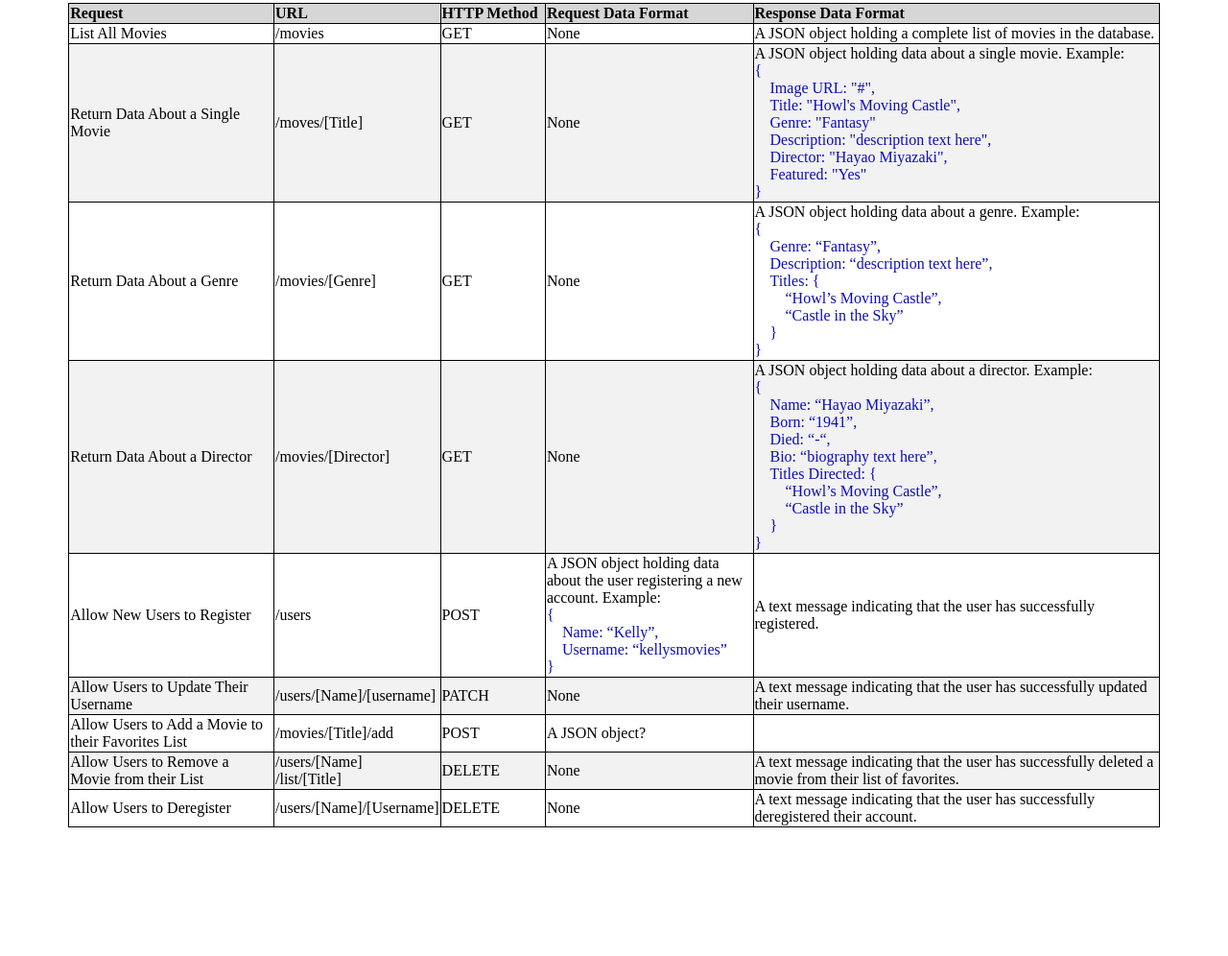
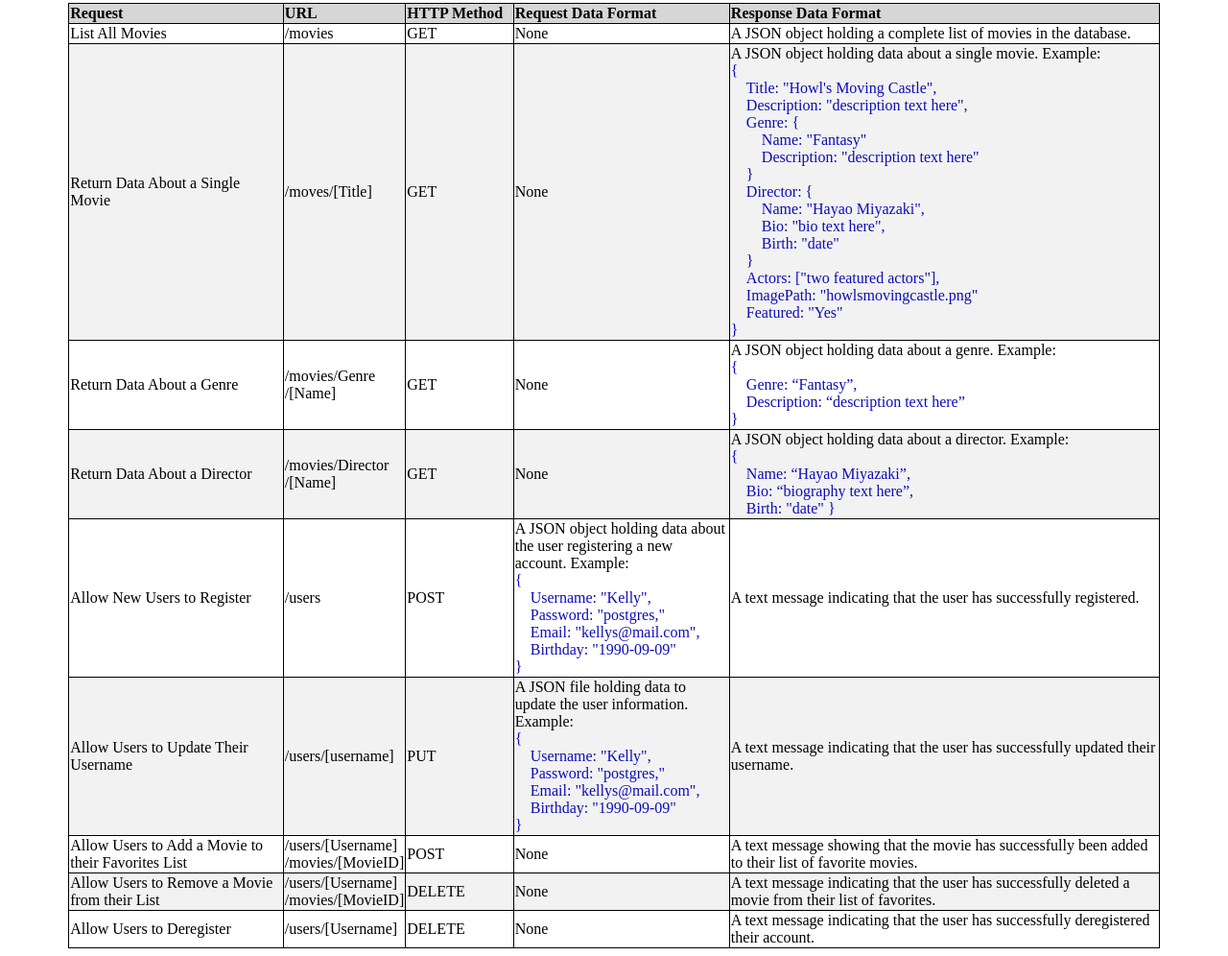
Before and after one commit to kellysdev/movie-api, a website: page public/documentation.html in a window 1280 px wide. Shown: the part 180-1176 px from the top of the page at 96% size. Before the commit the page ends 1050 px from the top, so only its background shows below. Drawn offline with Linux system fonts and the light colour scheme.

Commit message:
Update endpoint documentation to reflect changes made since database was created in MongoDB.
Change endpoints and the format of the JSON files in request and response  bodies.

```diff
--- a/public/documentation.html
+++ b/public/documentation.html
@@ -43,11 +43,19 @@
                     <td>A JSON object holding data about a single movie.  Example:
                         <span><br>
                             {<br>
-                            &emsp;Image URL: "#",<br>
                             &emsp;Title: "Howl's Moving Castle",<br>
-                            &emsp;Genre: "Fantasy"<br>
                             &emsp;Description: "description text here",<br>
-                            &emsp;Director: "Hayao Miyazaki",<br>
+                            &emsp;Genre: {<br>
+                            &emsp;&emsp;Name: "Fantasy"<br>
+                            &emsp;&emsp;Description: "description text here"<br>
+                            &emsp;}<br>
+                            &emsp;Director: {<br>
+                            &emsp;&emsp;Name: "Hayao Miyazaki",<br>
+                            &emsp;&emsp;Bio: "bio text here",<br>
+                            &emsp;&emsp;Birth: "date"<br>
+                            &emsp;}<br>
+                            &emsp;Actors: ["two featured actors"],<br>
+                            &emsp;ImagePath: "howlsmovingcastle.png"<br>
                             &emsp;Featured: "Yes"<br>
                             }
                         </span>
@@ -55,38 +63,29 @@
                 </tr>
                 <tr>
                     <td>Return Data About a Genre</td>
-                    <td>/movies/[Genre]</td>
+                    <td>/movies/Genre<br>/[Name]</td>
                     <td>GET</td>
                     <td>None</td>
                     <td>A JSON object holding data about a genre.  Example:
                         <span><br>
                             {<br>
                             &emsp;Genre: “Fantasy”,<br>
-                            &emsp;Description: “description text here”,<br>
-                            &emsp;Titles: {<br>
-                            &emsp;&emsp;“Howl’s Moving Castle”,<br>
-                            &emsp;&emsp;“Castle in the Sky”<br>
-                            &emsp;}<br>
+                            &emsp;Description: “description text here”<br>
                             }
                         </span>
                     </td>
                 </tr>
                 <tr>
                     <td>Return Data About a Director</td>
-                    <td>/movies/[Director]</td>
+                    <td>/movies/Director<br>/[Name]</td>
                     <td>GET</td>
                     <td>None</td>
                     <td>A JSON object holding data about a director.  Example:
                         <span><br>
                             {<br>
                             &emsp;Name: “Hayao Miyazaki”,<br>
-                            &emsp;Born: “1941”,<br>
-                            &emsp;Died: “-“,<br>
                             &emsp;Bio: “biography text here”,<br>
-                            &emsp;Titles Directed: {<br>
-                            &emsp;&emsp;“Howl’s Moving Castle”,<br>
-                            &emsp;&emsp;“Castle in the Sky”<br>
-                            &emsp;}<br>
+                            &emsp;Birth: "date"
                             }
                         </span>
                     </td>
@@ -98,8 +97,10 @@
                     <td>A JSON object holding data about the user registering a new account.  Example:
                         <span><br>
                             {<br>
-                            &emsp;Name: “Kelly”,<br>
-                            &emsp;Username: “kellysmovies”<br>
+                            &emsp;Username: "Kelly",<br>
+                            &emsp;Password: "postgres,"<br>
+                            &emsp;Email: "kellys@mail.com",<br>
+                            &emsp;Birthday: "1990-09-09"<br>
                             }
                         </span>
                     </td>
@@ -107,28 +108,37 @@
                 </tr>
                 <tr>
                     <td>Allow Users to Update Their Username</td>
-                    <td>/users/[Name]/[username]</td>
-                    <td>PATCH</td>
-                    <td>None</td>
+                    <td>/users/[username]</td>
+                    <td>PUT</td>
+                    <td>A JSON file holding data to update the user information.  Example:<br>
+                        <span>
+                            {<br>
+                            &emsp;Username: "Kelly",<br>
+                            &emsp;Password: "postgres,"<br>
+                            &emsp;Email: "kellys@mail.com",<br>
+                            &emsp;Birthday: "1990-09-09"<br>
+                            }
+                        </span>
+                    </td>
                     <td>A text message indicating that the user has successfully updated their username.</td>
                 </tr>
                 <tr>
                     <td>Allow Users to Add a Movie to their Favorites List</td>
-                    <td>/movies/[Title]/add</td>
+                    <td>/users/[Username]<br>/movies/[MovieID]</td>
                     <td>POST</td>
-                    <td>A JSON object?</td>
-                    <td></td>
+                    <td>None</td>
+                    <td>A text message showing that the movie has successfully been added to their list of favorite movies.</td>
                 </tr>
                 <tr>
                     <td>Allow Users to Remove a Movie from their List</td>
-                    <td>/users/[Name]<br>/list/[Title]</td>
+                    <td>/users/[Username]<br>/movies/[MovieID]<br></td>
                     <td>DELETE</td>
                     <td>None</td>
                     <td>A text message indicating that the user has successfully deleted a movie from their list of favorites.</td>
                 </tr>
                 <tr>
                     <td>Allow Users to Deregister</td>
-                    <td>/users/[Name]/[Username]</td>
+                    <td>/users/[Username]</td>
                     <td>DELETE</td>
                     <td>None</td>
                     <td>A text message indicating that the user has successfully deregistered their account.</td>
```
